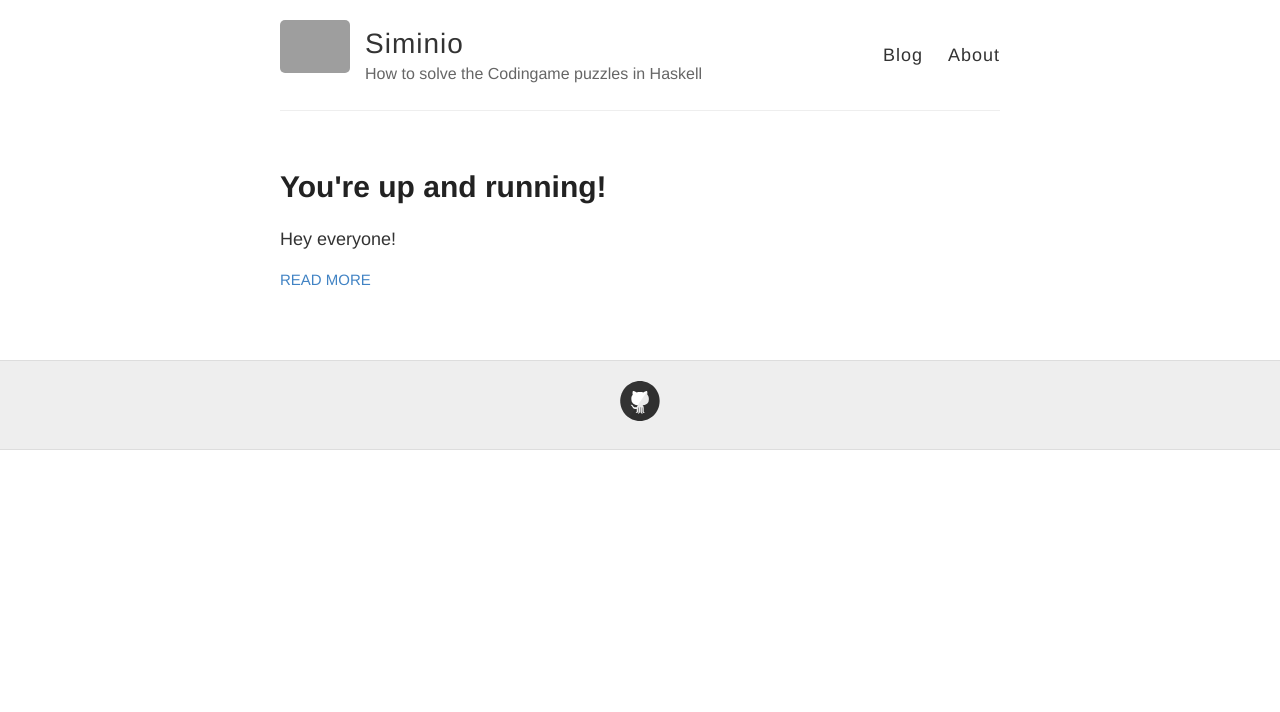
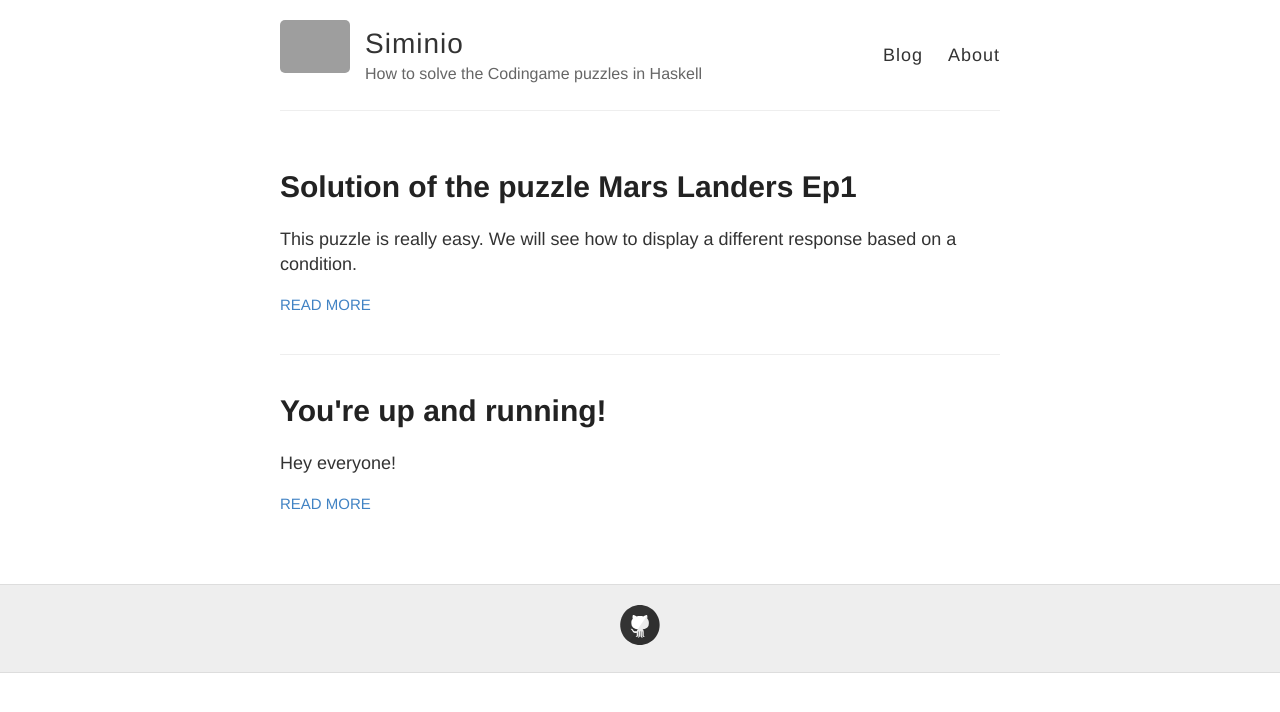
Before and after one commit to siminio/siminio.github.io, a Jekyll site: the page built from index.html, in a window 1280 px wide. Shown: the top 712 px of the page. Built offline with Jekyll 4.4.1, drawn with Linux system fonts in a browser that asks for light colours; some of the changed lines change nothing that is shown; grey boxes are pictures that could not be loaded.

Commit message:
Ajout du post Mars Landers Ep1

```diff
--- a/_config.yml
+++ b/_config.yml
@@ -76,6 +76,7 @@ sass:
 gems:
   - jekyll-sitemap # Create a sitemap using the official Jekyll sitemap gem
   - jekyll-feed # Create an Atom feed using the official Jekyll feed gem
+  - jekyll-gist
 
 # Exclude these files from your production _site
 exclude:
--- /dev/null
+++ b/_posts/2018-05-11-Mars-Landers-Ep1.md
@@ -0,0 +1,23 @@
+---
+layout: post
+title: Solution of the puzzle Mars Landers Ep1
+---
+
+This puzzle is really easy. We will see how to display a different response based on a condition.
+
+### Description
+
+The goal of this puzzle is to make land a spacecraft securely on a platform. It is an introduction of the puzzle "Mars Landers episode 2" which is more complex. You have different inputs like the horizontal speed, the vertical speed, the x and y coordinates, ... But in our case, we just need to take care of the vertical speed and the fuel.
+
+To make it land securely, the vertical speed when landing should be equal or less than 40m/s. At the same time, we have a limited amount of fuel so we don't want to burn fuel when it is not necessary.
+
+So let's create a function that does this. This function will take a number as an input (the vertical speed) and return a string that will display later. Note also that we need Ord to be able to compare the vertical speed with our limit (here 40 m/s). We can use the guards instead of a condition if else it's more elegant to write this way.
+
+First condition, vspeed is less than 40 m/s, we do nothing, we let the spacecraft fall. Otherwise, we use full power to lower the vertical speed.
+
+
+{% gist 13d1d46b2e435b4b9ab1d6d05785ef06 %}
+
+Last thing, we call this function in the main function and give the absolute vertical speed as argument.
+
+You can see the complete solution [here](https://github.com/siminio/Codingame/blob/master/easy/marsLandersEp1.hs)
```
